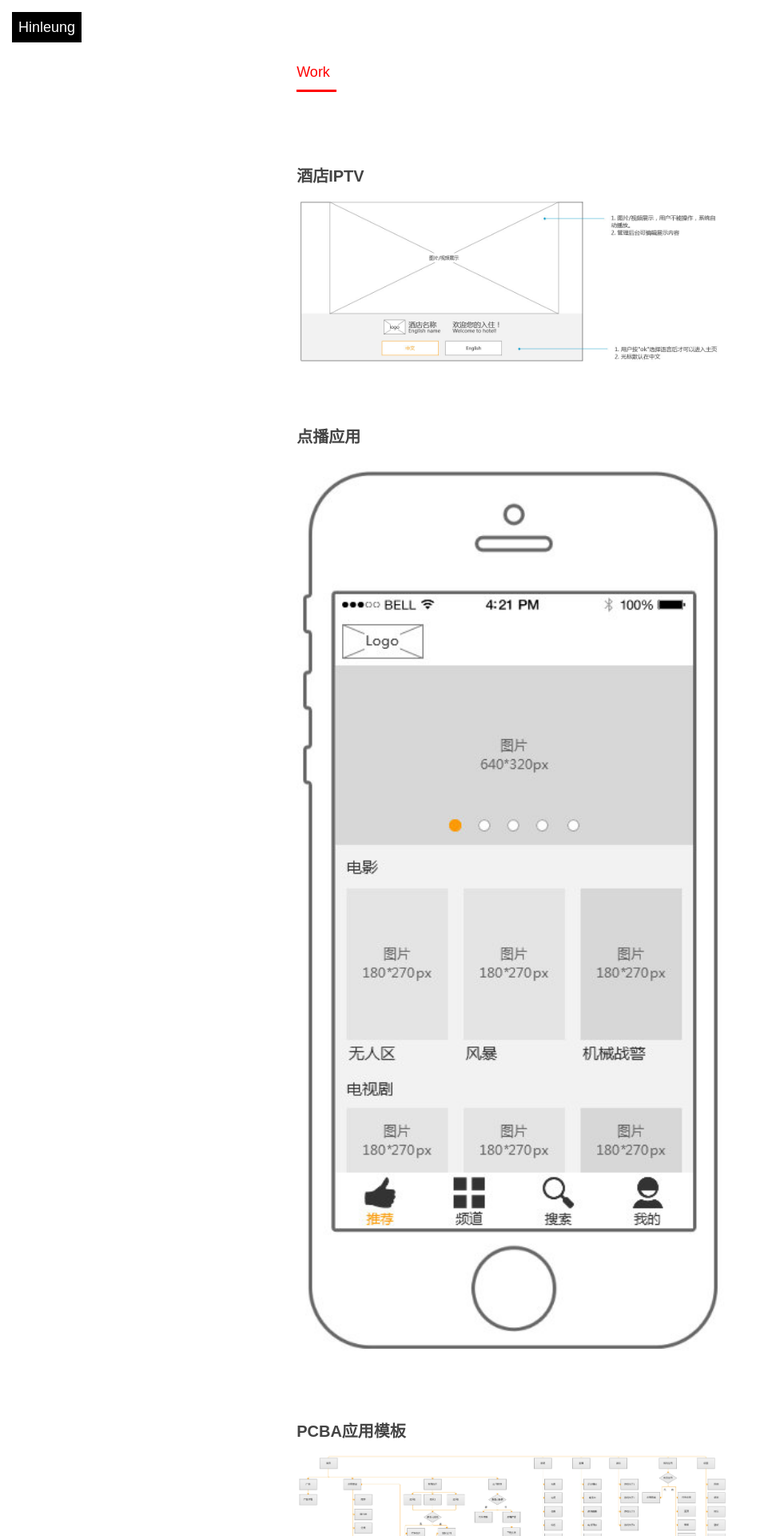
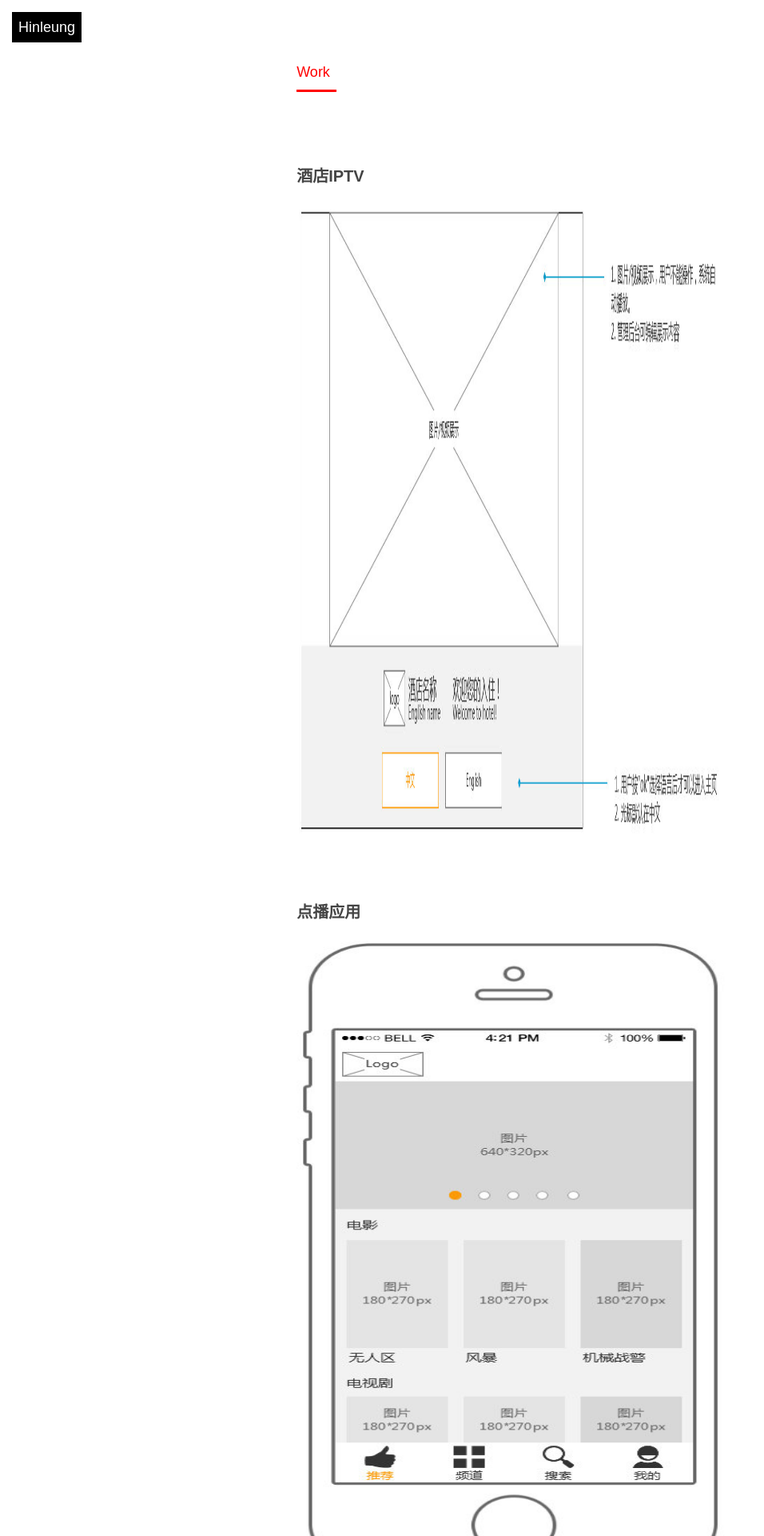
Before and after one commit to hinleung/hinleung.github.io, a Jekyll site: the page built from index.md, in a window 1280 px wide. Shown: the top 1920 px of the page at 80% size, without its empty margins (0-956 px from the left). Built offline with Jekyll 4.4.1, drawn with Linux system fonts in a browser that asks for light colours; Markdown is read by kramdown in place of the engine named in the settings.

Commit message:
Update default.css

```diff
--- a/css/default.css
+++ b/css/default.css
@@ -11,7 +11,7 @@
 input,select,textarea{font-size:100%;}
 table{border-collapse:collapse;border-spacing:0;}
 th{text-align:inherit;}
-fieldset,img,a img{border:0;width: 100%}
+fieldset,img,a img{border:0;width:100%;height:800px;}
 iframe{display:block;}
 abbr,acronym{border:0;font-variant:normal;}
 del{text-decoration:line-through;}
```
